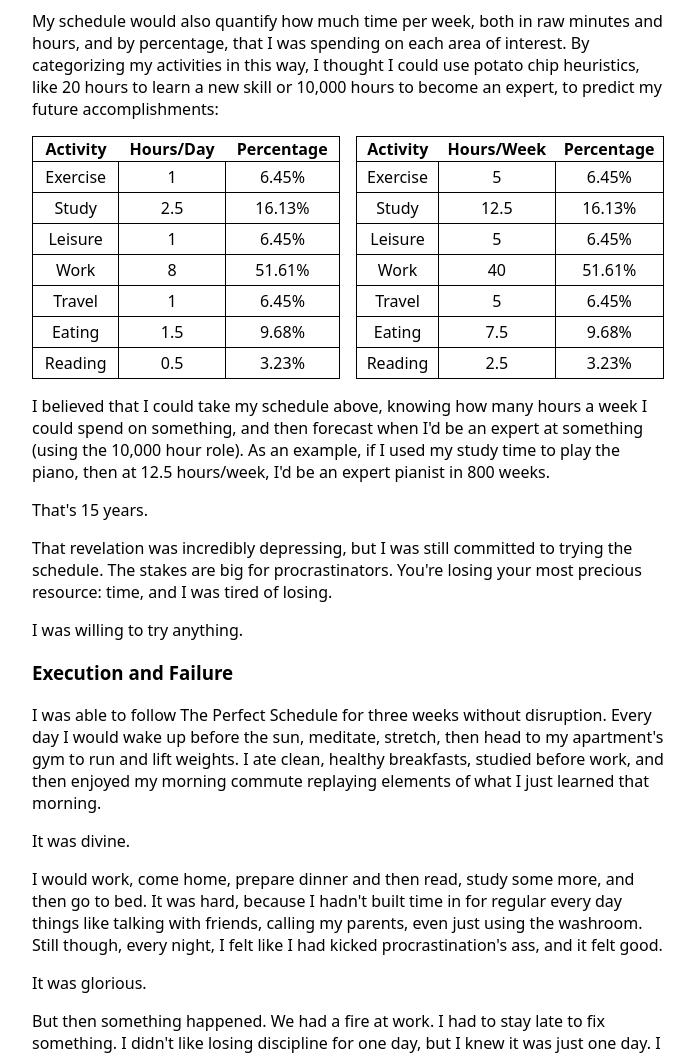
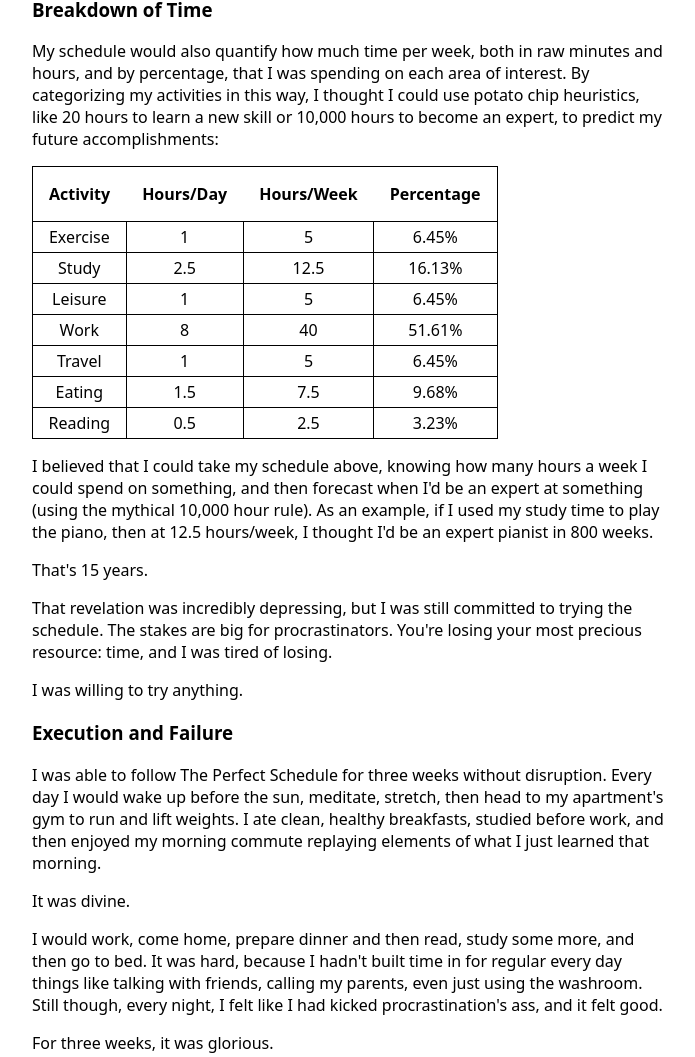
Before and after one commit to rchillard/sundaynightdread.com, a plain HTML site: page index.html in a window 1280 px wide. Shown: the part 1804-2861 px from the top of the page, without its empty margins (292-987 px from the left). Drawn offline with Linux system fonts and the light colour scheme.

Commit message:
Light copy editing and revision of table with duplicative columns

```diff
--- a/index.html
+++ b/index.html
@@ -57,7 +57,7 @@
         <p>
             I told myself that if I came up with the perfect schedule, and I forced myself to follow it, then time would
             manage itself.  I could just rely on the schedule, and willpower would become superfluous.
-            Following a schedule like that would solve my procrastination problem. You know, that problem where you know
+            Following a schedule like that would solve my procrastination problem. You know that problem where you know
             you need to do something, but you find a million ways to avoid it until you <em>absolutely have to do it.</em>
         </p>
         <p>
@@ -196,100 +196,62 @@
             use potato chip heuristics, like 20 hours to learn a new skill or 10,000 hours to become an expert, to predict
             my future accomplishments:
         </p>
-        <div class="grid-fifty-fifty">
         <table>
             <thead>
                 <th scope="col">Activity</th>
                 <th scope="col">Hours/Day</th>
+                <th scope="col">Hours/Week</th>
                 <th scope="col">Percentage</th>
             </thead>
             <tbody>
                 <tr>
                     <td>Exercise</td>
                     <td>1</td>
+                    <td>5</td>
                     <td>6.45%</td>
                 </tr>
                 <tr>
                     <td>Study</td>
                     <td>2.5</td>
+                    <td>12.5</td>
                     <td>16.13%</td>
                 </tr>
                 <tr>
                     <td>Leisure</td>
                     <td>1</td>
+                    <td>5</td>
                     <td>6.45%</td>
                 </tr>
                 <tr>
                     <td>Work</td>
                     <td>8</td>
+                    <td>40</td>
                     <td>51.61%</td>
                 </tr>
                 <tr>
                     <td>Travel</td>
                     <td>1</td>
+                    <td>5</td>
                     <td>6.45%</td>
                 </tr>
                 <tr>
                     <td>Eating</td>
                     <td>1.5</td>
+                    <td>7.5</td>
                     <td>9.68%</td>
                 </tr>
                 <tr>
                     <td>Reading</td>
                     <td>0.5</td>
-                        <td>3.23%</td>
-                    </tr>
-                </tbody>
-            </table>
-            <table>
-                <thead>
-                    <th scope="col">Activity</th>
-                    <th scope="col">Hours/Week</th>
-                    <th scope="col">Percentage</th>
-                </thead>
-                <tbody>
-                    <tr>
-                        <td>Exercise</td>
-                        <td>5</td>
-                        <td>6.45%</td>
-                    </tr>
-                    <tr>
-                        <td>Study</td>
-                        <td>12.5</td>
-                        <td>16.13%</td>
-                    </tr>
-                    <tr>
-                        <td>Leisure</td>
-                        <td>5</td>
-                        <td>6.45%</td>
-                    </tr>
-                    <tr>
-                        <td>Work</td>
-                        <td>40</td>
-                        <td>51.61%</td>
-                    </tr>
-                    <tr>
-                        <td>Travel</td>
-                        <td>5</td>
-                        <td>6.45%</td>
-                    </tr>
-                    <tr>
-                        <td>Eating</td>
-                        <td>7.5</td>
-                        <td>9.68%</td>
-                    </tr>
-                    <tr>
-                        <td>Reading</td>
                     <td>2.5</td>
                     <td>3.23%</td>
                 </tr>
             </tbody>
         </table>
-        </div>
         <p>
             I believed that I could take my schedule above, knowing how many hours a week I could spend on something,
-            and then forecast when I'd be an expert at something (using the 10,000 hour role).  As an example, if I
-            used my study time to play the piano, then at 12.5 hours/week, I'd be an expert pianist in 800 weeks.
+            and then forecast when I'd be an expert at something (using the mythical 10,000 hour rule).  As an example, if I
+            used my study time to play the piano, then at 12.5 hours/week, I thought I'd be an expert pianist in 800 weeks.
         </p>
         <p>
             That's 15 years.
@@ -316,7 +278,7 @@
             Still though, every night, I felt like I had kicked procrastination's ass, and it felt good.
         </p>
         <p>
-            It was glorious.
+            For three weeks, it was glorious.
         </p>
         <p>
             But then something happened.  We had a fire at work.  I had to stay late to fix something.  I didn't like losing discipline
@@ -330,11 +292,11 @@
         </p>
         <p>
             Seeing my sour mood, my friends at work recruited me to attend happy hour the next day, to help everyone recover our spirits from
-            the fire we had at work, but I was torn.  I had my evening routine.  I had already messed up the morning, and if I joined happy hour,
+            the fire we had at work. But I was torn.  I had my evening routine.  I had already messed up the morning, and if I joined happy hour,
             it'd be my second day of not following the schedule.
         </p>
         <p>
-            I declined the offer and went home instead to eat, study, read, and sleep.
+            I declined the offer and went home to study, read, and sleep instead.
         </p>
         <p>
             When I got home though, I felt even worse for missing out on a happy hour with my friends.  I ended up watching YouTube for hours, instead
@@ -363,10 +325,10 @@
         <p>
             When I got home, I ended up switching between Reddit, HackerNews, and YouTube, trying to forget that I had cheated at lunch, that I wasn't
             learning that new technology I promised I was going to learn right now, or that something had gone wrong at work and I was stressed about it.
-            The infinite scroll powered feed of cheap dopamine dazzled my eyes, charmed my ears, and lulled my brain into thinking I was happy.
+            The infinite-scroll-powered feed of cheap dopamine dazzled my eyes, charmed my ears, and lulled my brain into thinking I was happy.
         </p>
         <p>
-            I fell asleep depressed that I had wasted my Friday, and that I had only completed 1/2 of that week's perfect schedule.
+            I fell asleep depressed that I had wasted my Friday and that I had only completed 1/2 of that week's perfect schedule.
         </p>
         <p>
             The rest of the weekend was a blur.
@@ -403,13 +365,13 @@
         <p>
             I thought that, like a food pyramid, productivity was built on a bunch of ingredients.  If you brought all of the ingredients and
             stacked them on top of one another, then at the apex, you could do great things.  The problem is that my perception of productivity
-            is built on top of a bunch of flawed assumptions.  Here's where I imagined productivity came from:
+            was built on flawed assumptions.  Here's where I imagined productivity came from:
         </p>
         <img class="diagram" src="assets/snd-perceived-pyramid.svg"
             alt="diagram of an erroneous pyramid of productivity">
         <h3>Diet, Exercise, Sleep</h3>
         <p>
-            At the base layer, I knew that you had to maintain a <strong>healthy</strong> body and mind to be productive.  The key ingredients to that, I thought,
+            At the base layer, I knew that you had to maintain a <strong>healthy</strong> body and mind to be productive.  I thought the key ingredients
             were diet, exercise, and sleep.  Most importantly, I drew my pyramid above with each of them as the same sized foundational bricks,
             because I thought that they were equally important.  You had to do all three in order to be productive: eat, sleep, and exercise.
         </p>
--- a/styles.css
+++ b/styles.css
@@ -45,6 +45,9 @@ td {
 	padding: .25rem;
 }
 
+th {
+	padding: 1rem;
+}
 /* CLASSES */
 
 .diagram {
```
Lines whose indentation alone changed are shown as unchanged.
